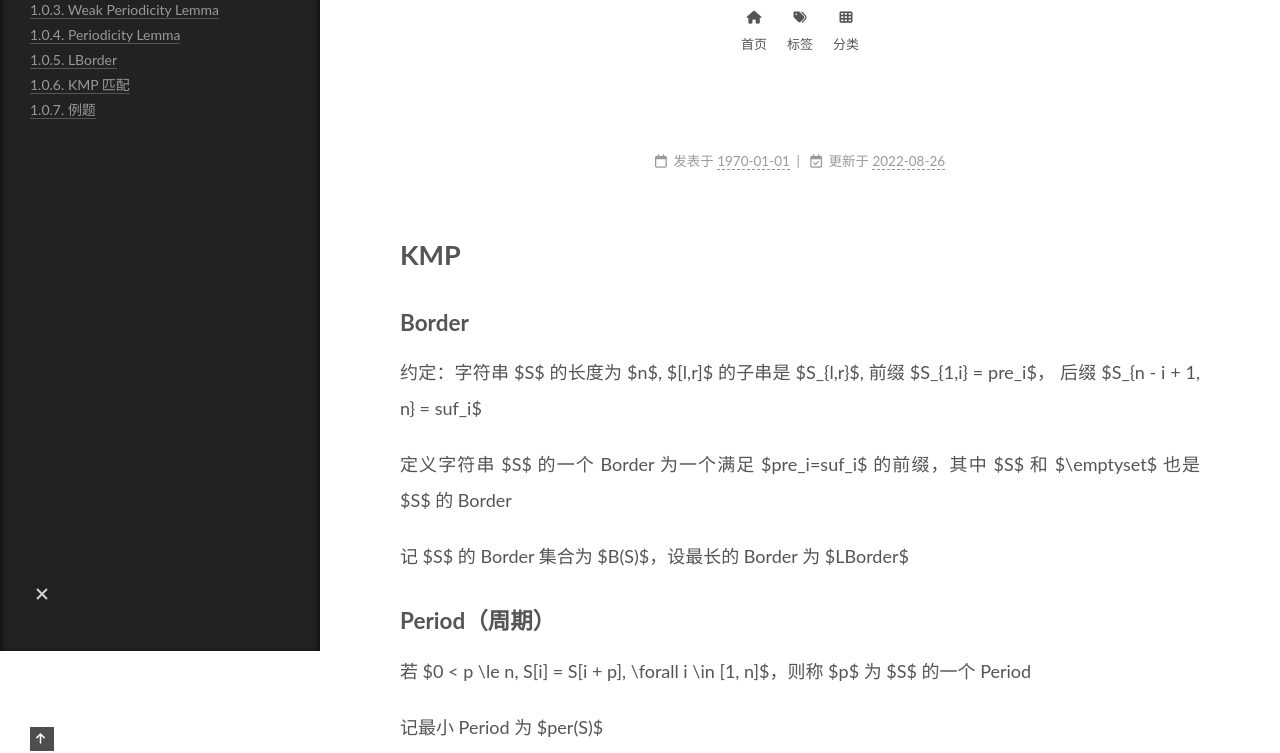
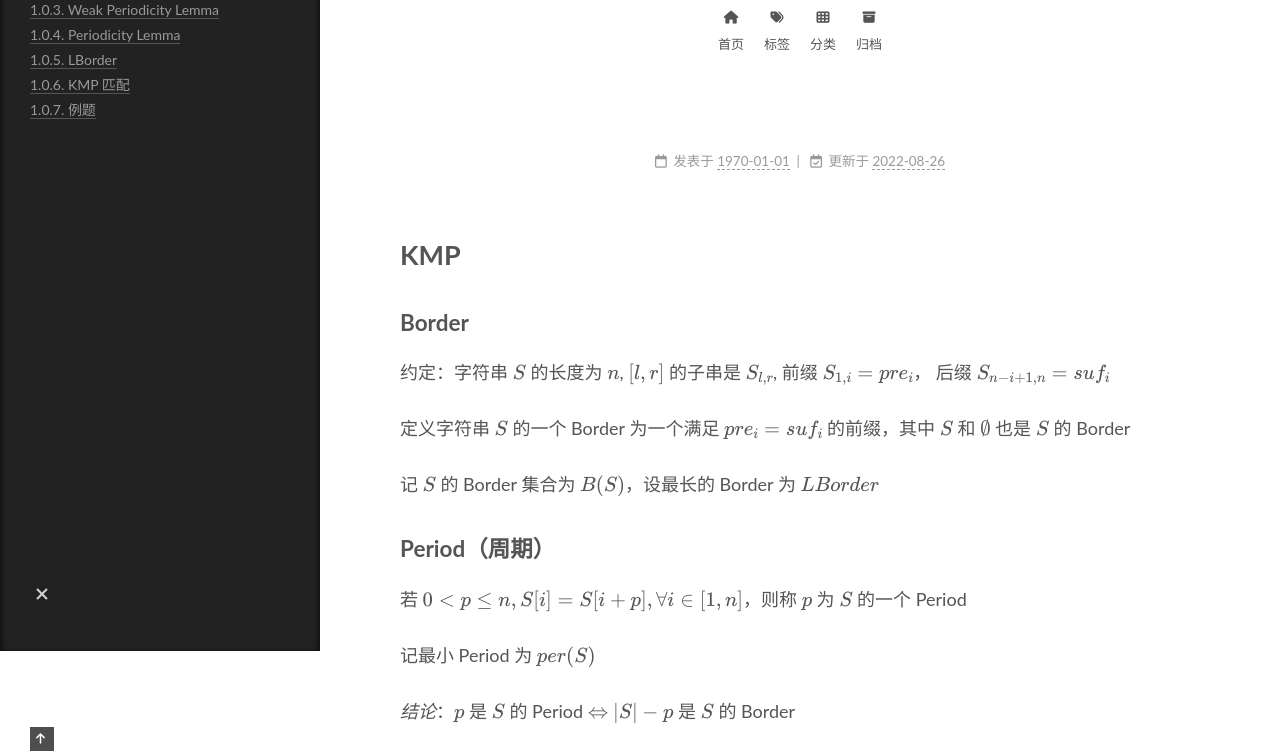
Before and after one commit to Sansiff/Sansiff.github.io, a plain HTML site: page 1970/01/01/KMP/index.html in a window 1280 px wide. Shown: the part 149-902 px from the top of the page. Drawn offline with nearby package versions, Linux system fonts and the light colour scheme.

Commit message:
Site updated: 2022-09-02 10:33:50

```diff
--- a/1970/01/01/KMP/index.html
+++ b/1970/01/01/KMP/index.html
@@ -84,7 +84,7 @@
 
 
 <nav class="site-nav">
-  <ul class="main-menu menu"><li class="menu-item menu-item-home"><a href="/" rel="section"><i class="fa fa-home fa-fw"></i>首页</a></li><li class="menu-item menu-item-tags"><a href="/tags/" rel="section"><i class="fa fa-tags fa-fw"></i>标签</a></li><li class="menu-item menu-item-categories"><a href="/categories/" rel="section"><i class="fa fa-th fa-fw"></i>分类</a></li>
+  <ul class="main-menu menu"><li class="menu-item menu-item-home"><a href="/" rel="section"><i class="fa fa-home fa-fw"></i>首页</a></li><li class="menu-item menu-item-tags"><a href="/tags/" rel="section"><i class="fa fa-tags fa-fw"></i>标签</a></li><li class="menu-item menu-item-categories"><a href="/categories/" rel="section"><i class="fa fa-th fa-fw"></i>分类</a></li><li class="menu-item menu-item-archives"><a href="/archives/" rel="section"><i class="fa fa-archive fa-fw"></i>归档</a></li>
   </ul>
 </nav>
 
@@ -333,7 +333,7 @@
 
 
 
-  <script class="next-config" data-name="enableMath" type="application/json">false</script><script class="next-config" data-name="mathjax" type="application/json">{"enable":true,"tags":"none","js":{"url":"https://cdnjs.cloudflare.com/ajax/libs/mathjax/3.2.2/es5/tex-mml-chtml.js","integrity":"sha256-MASABpB4tYktI2Oitl4t+78w/lyA+D7b/s9GEP0JOGI="}}</script>
+  <script class="next-config" data-name="enableMath" type="application/json">true</script><script class="next-config" data-name="mathjax" type="application/json">{"enable":true,"tags":"none","js":{"url":"https://cdnjs.cloudflare.com/ajax/libs/mathjax/3.2.2/es5/tex-mml-chtml.js","integrity":"sha256-MASABpB4tYktI2Oitl4t+78w/lyA+D7b/s9GEP0JOGI="}}</script>
 <script src="/js/third-party/math/mathjax.js"></script>
 
 
--- a/css/main.css
+++ b/css/main.css
@@ -2539,7 +2539,7 @@
   vertical-align: middle;
 }
 .links-of-author a::before {
-  background: #b36c52;
+  background: #40ff6f;
   display: inline-block;
   margin-right: 3px;
   transform: translateY(-2px);
```
Also changed, not shown: archives/1970/01/index.html (+2 -2 lines), archives/1970/index.html (+2 -2 lines), archives/index.html (+2 -2 lines), index.html (+2 -2 lines).
